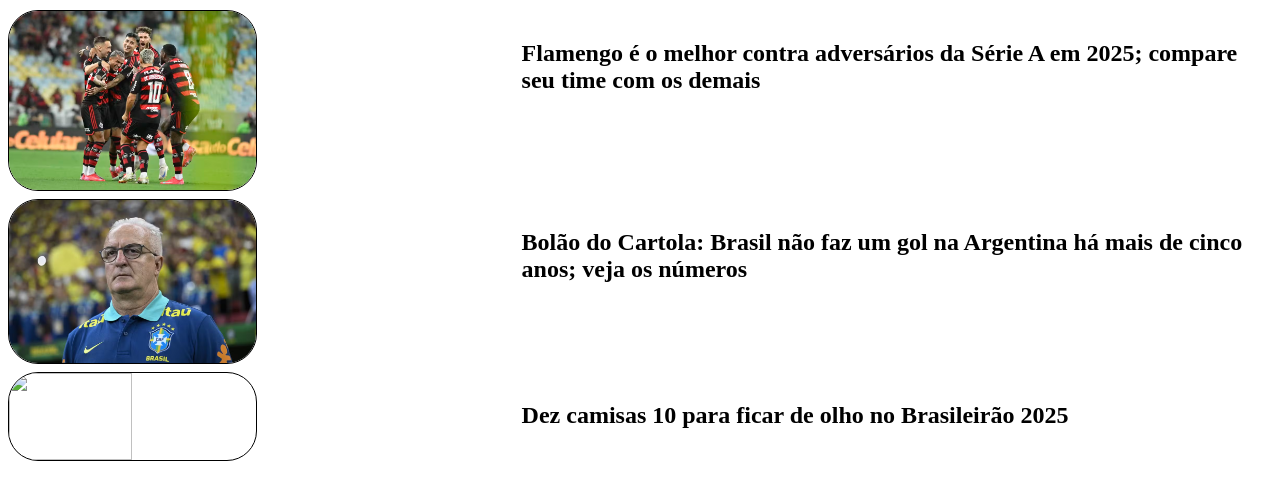
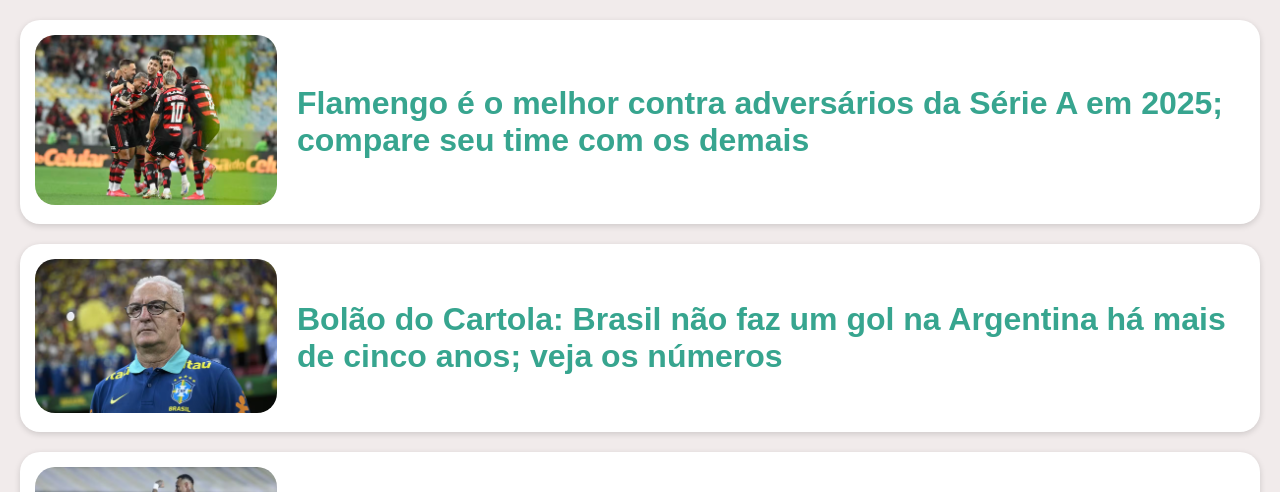
Before and after one commit to otavioroecker/avaliacaoN3, a plain HTML site: page Visual/index.html in a window 1280 px wide. Shown: the top 492 px of the page. Drawn offline with Linux system fonts and the light colour scheme.

Commit message:
estilização da página principal

```diff
--- a/Style/style.css
+++ b/Style/style.css
@@ -1,7 +1,18 @@
-.Noticia{
+body {
+    background-color: #F1EBEB;
+    font-family: sans-serif;
+    margin: 20px;
+}
+
+.Noticia {
     display: flex;
-    margin-top: 10px;
+    margin-top: 20px;
     gap: 10px;
+    background-color: #FFFFFF;
+    border-radius: 20px;
+    box-shadow: 0px 2px 6px rgba(0, 0, 0, 0.15);
+    padding: 15px;
+    align-items: center;
 }
 
 .TituloNoticia {
@@ -10,13 +21,19 @@
 }
 
 .ImagemNoticia img {
-    width: 50%;
-    height: 100%;
-    border-radius: 30px;
+    width: 100%;
+    height: auto;
+    border-radius: 20px;
     object-fit: cover;
-    border: 1px solid black;
+    border: none;
 }
+
 .ImagemNoticia {
     flex: 1 1 40%;
-    max-width: 40%;
+    max-width: 20%;
 }
+
+h1 {
+    font-size: xx-large;
+    color: #37A58F;
+}
--- a/Visual/index.html
+++ b/Visual/index.html
@@ -15,21 +15,24 @@
             <h1>Flamengo é o melhor contra adversários da Série A em 2025; compare seu time com os demais</h1>
         </div>
     </section>
+
     <section class="Noticia">
         <div class="ImagemNoticia">
-            <img src="../Img/img2.avif" alt="Técnico Dorival JR" >
+            <img src="../Img/img2.avif" alt="Técnico Dorival JR">
         </div>
         <div class="TituloNoticia">
             <h1>Bolão do Cartola: Brasil não faz um gol na Argentina há mais de cinco anos; veja os números</h1>
         </div>
     </section>
+
     <section class="Noticia">
         <div class="ImagemNoticia">
-            <img src="../Img/img3.avif alt="Neymar camisa 10 do Santos">
+            <img src="../Img/img3.avif" alt="Neymar camisa 10 do Santos">
         </div>
         <div class="TituloNoticia">
             <h1>Dez camisas 10 para ficar de olho no Brasileirão 2025</h1>
         </div>
     </section>
+
 </body>
 </html>
```
